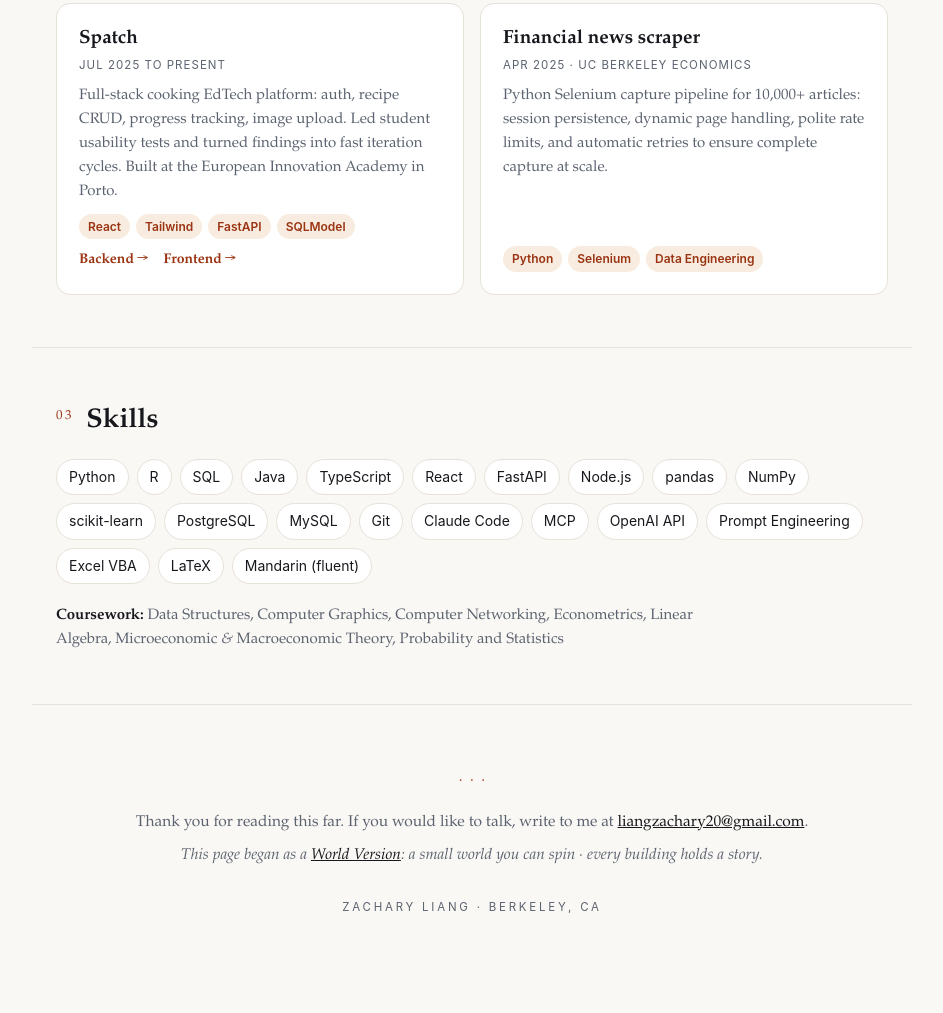
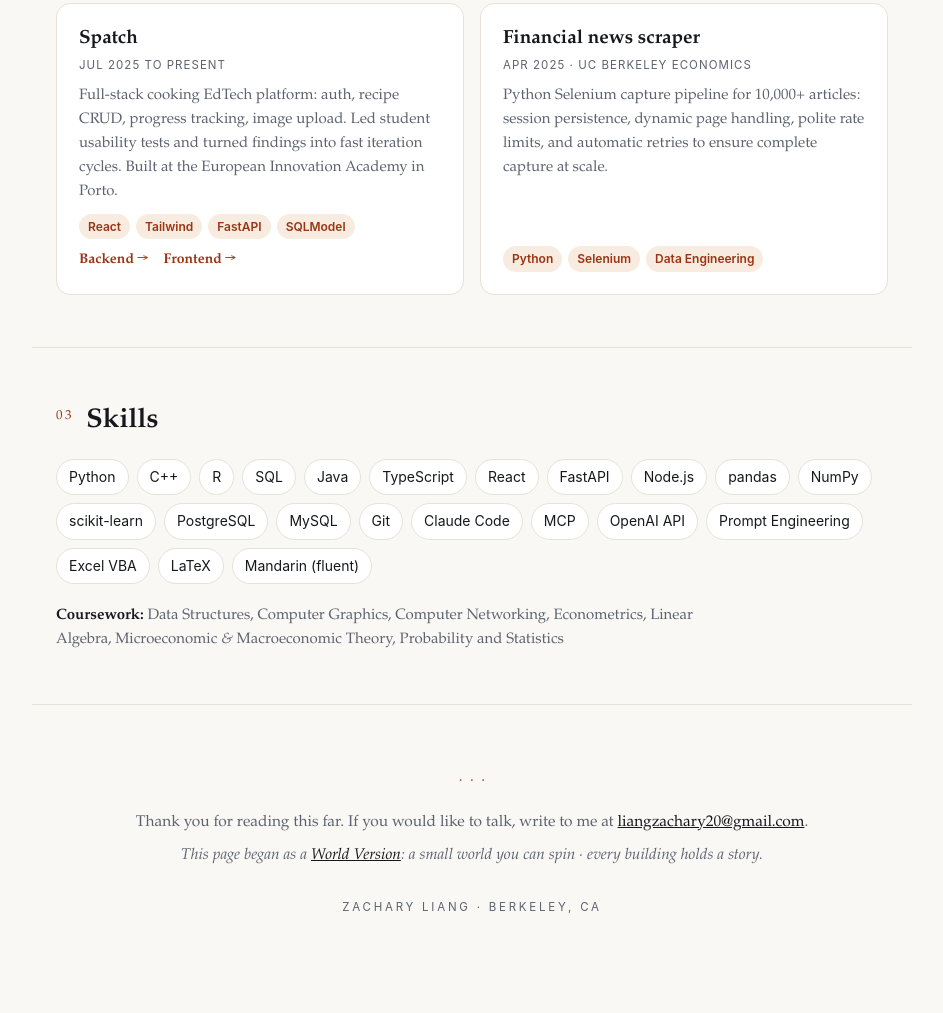
Before and after one commit to liangzachary/liangzachary.github.io, a plain HTML site: page text.html in a window 1280 px wide. Shown: the part 1675-2688 px from the top of the page, without its empty margins (168-1111 px from the left). Drawn offline with Linux system fonts and the light colour scheme.

Commit message:
Add C++ to skills; update resume PDF (remove stale GPA)

```diff
--- a/text.html
+++ b/text.html
@@ -214,7 +214,7 @@
 <section class="wrap" id="skills">
   <h2><span class="no" aria-hidden="true">03</span>Skills</h2>
   <ul class="skills" role="list">
-    <li class="skill">Python</li><li class="skill">R</li><li class="skill">SQL</li><li class="skill">Java</li><li class="skill">TypeScript</li>
+    <li class="skill">Python</li><li class="skill">C++</li><li class="skill">R</li><li class="skill">SQL</li><li class="skill">Java</li><li class="skill">TypeScript</li>
     <li class="skill">React</li><li class="skill">FastAPI</li><li class="skill">Node.js</li><li class="skill">pandas</li><li class="skill">NumPy</li><li class="skill">scikit-learn</li>
     <li class="skill">PostgreSQL</li><li class="skill">MySQL</li><li class="skill">Git</li><li class="skill">Claude Code</li><li class="skill">MCP</li>
     <li class="skill">OpenAI API</li><li class="skill">Prompt Engineering</li><li class="skill">Excel VBA</li><li class="skill">LaTeX</li><li class="skill">Mandarin (fluent)</li>
```
Also changed, not shown: 1 other file.
